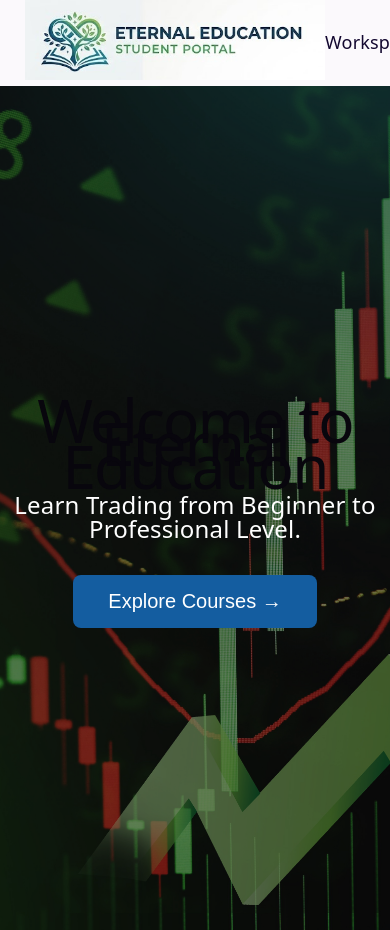
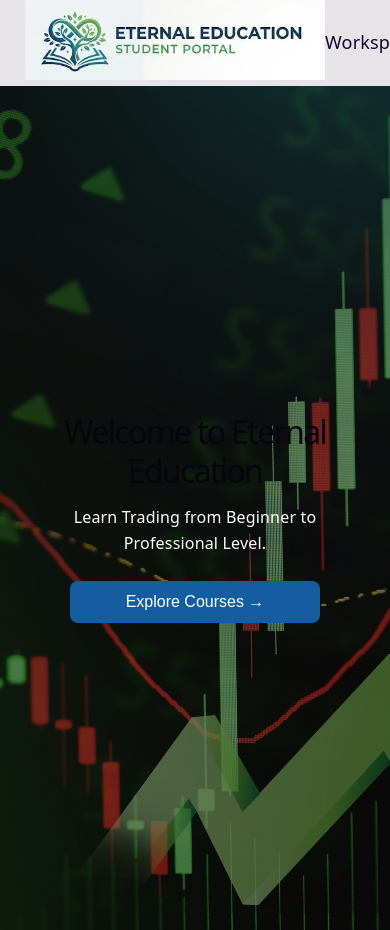
Before and after one commit to sujalverma216-lab/practice-of-react, a React (Vite) app: page / in a window 390 px wide. Shown: the top 930 px of the page. Built offline with nearby package versions, Linux system fonts and the light colour scheme.

Commit message:
responsive

```diff
--- a/src/Components/Header.css
+++ b/src/Components/Header.css
@@ -3,7 +3,7 @@
   justify-content: space-between;
   align-items: center;
   padding: 0px 25px;
-  background:  rgb(251, 249, 252);
+  background:  rgb(230, 228, 231);
 
 }
 
--- a/src/Components/Home.css
+++ b/src/Components/Home.css
@@ -1,53 +1,96 @@
-.home{
-    height:100vh;
-    width:100%;
-    background-size:cover;
-    background-position:center;
-    background-repeat:no-repeat;
+.home {
+    min-height: 100vh;
+    width: 100%;
+    background-size: cover;
+    background-position: center;
+    background-repeat: no-repeat;
+    transition: background-image 1s ease-in-out;
 
-    transition:background-image 1s ease-in-out;
-
-    display:flex;
-    justify-content:center;
-    align-items:center;
+    display: flex;
+    justify-content: center;
+    align-items: center;
 }
 
-.overlay{
-    width:100%;
-    height:100%;
-    background:rgba(0,0,0,0.45);
+.overlay {
+    width: 100%;
+    min-height: 100vh;
+    background: rgba(0, 0, 0, 0.45);
 
-    display:flex;
-    justify-content:center;
-    align-items:center;
+    display: flex;
+    justify-content: center;
+    align-items: center;
+    padding: 20px;
 }
 
-.hero{
-    text-align:center;
-    color:white;
+.hero {
+    text-align: center;
+    color: white;
+    padding: 20px;
+    max-width: 800px;
 }
 
-.hero h1{
-    font-size:60px;
-    margin-bottom:15px;
+.hero h1 {
+    font-size: 60px;
+    margin-bottom: 15px;
+    line-height: 1.2;
 }
 
-.hero p{
-    font-size:24px;
-    margin-bottom:35px;
+.hero p {
+    font-size: 24px;
+    margin-bottom: 35px;
+    line-height: 1.6;
 }
 
-.btn{
-    padding:15px 35px;
-    font-size:20px;
-    border:none;
-    border-radius:8px;
-    cursor:pointer;
-    background:#145da0;
-    color:white;
-    transition:.3s;
+.btn {
+    padding: 15px 35px;
+    font-size: 20px;
+    border: none;
+    border-radius: 8px;
+    cursor: pointer;
+    background: #145da0;
+    color: white;
+    transition: 0.3s;
 }
 
-.btn:hover{
-    background:#0b2d5c;
+.btn:hover {
+    background: #0b2d5c;
 }
+
+/* Tablets */
+@media (max-width: 768px) {
+    .hero h1 {
+        font-size: 42px;
+    }
+
+    .hero p {
+        font-size: 20px;
+    }
+
+    .btn {
+        padding: 12px 28px;
+        font-size: 18px;
+    }
+}
+
+/* Mobile */
+@media (max-width: 468px) {
+    .hero h1 {
+        font-size: 32px;
+    }
+
+    .hero p {
+        font-size: 16px;
+        margin-bottom: 25px;
+    }
+
+    .btn {
+        width: 100%;
+        max-width: 250px;
+        padding: 12px;
+        font-size: 16px;
+    }
+
+    .overlay {
+        padding: 15px;
+    }
+}
```
